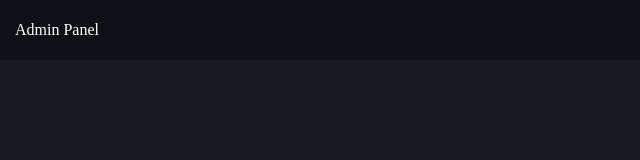
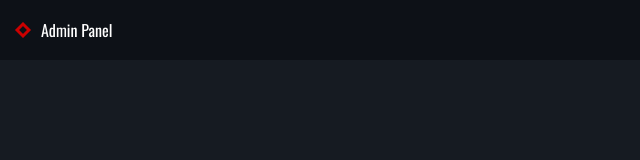
Before and after one commit to kestenbaum/admin-panel, a React (Vite) app: page / in a window 1280 px wide. Shown: the top 160 px of the page, without its empty margins (0-640 px from the left). Built offline with nearby package versions, Linux system fonts and the light colour scheme.

Commit message:
add component Logo

```diff
--- a/src/components/Header/Header.tsx
+++ b/src/components/Header/Header.tsx
@@ -1,4 +1,5 @@
 import {FC} from "react";
+import Logo from "../Logo/Logo.tsx";
 
 import style from "./Header.module.css"
 const Header:FC = () => {
@@ -6,7 +7,7 @@ const Header:FC = () => {
         <div className={style.header}>
             <div className="container">
                 <div className={style.wrapper}>
-                        Admin Panel
+                    <Logo children="Admin Panel" />
                 </div>
             </div>
         </div>
```
